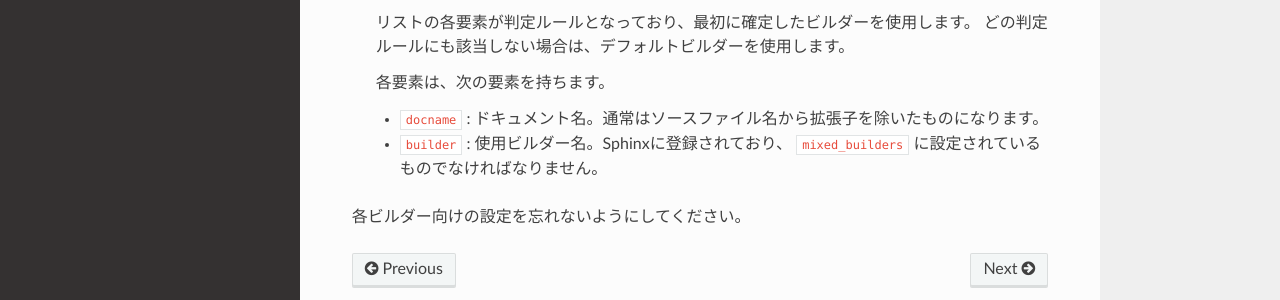
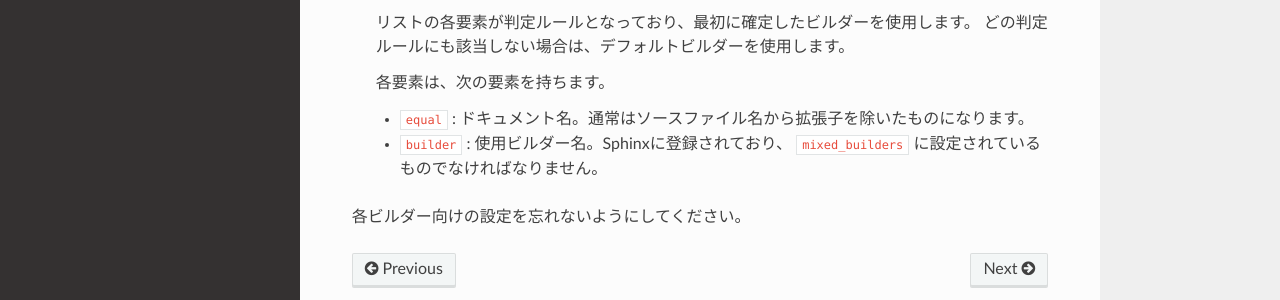
Before and after one commit to attakei-lab/sphinxcontrib-mixed-builder, a Sphinx documentation site: the page built from doc/usage.rst, in a window 1280 px wide and 900 px high, scrolled down 712 px. Shown: the part 482-782 px from the top of the window. Built offline with Sphinx 7.4.7 and the Read the Docs theme 2.0.0, drawn with Linux system fonts in a browser that asks for light colours.

Commit message:
fix!: Change rule for docname equals

```diff
--- a/README.rst
+++ b/README.rst
@@ -36,7 +36,7 @@ After configure, run ``make mixed``
    mixed_builders = ["html", "revealjs"]
    mixed_rules = [
        {
-           "file": "index",
+           "equal": "index",
            "builder": "html",
        },
        {
--- a/doc/conf.py
+++ b/doc/conf.py
@@ -45,7 +45,7 @@ revealjs_css_files = [
 mixed_builders = ["html", "revealjs"]
 mixed_rules = [
     {
-        "docname": "slides/introduction",
+        "equal": "slides/introduction",
         "builder": "revealjs",
     }
 ]
--- a/doc/usage.rst
+++ b/doc/usage.rst
@@ -49,7 +49,7 @@
 
     各要素は、次の要素を持ちます。
 
-    - ``docname`` : ドキュメント名。通常はソースファイル名から拡張子を除いたものになります。
+    - ``equal`` : ドキュメント名。通常はソースファイル名から拡張子を除いたものになります。
     - ``builder`` : 使用ビルダー名。Sphinxに登録されており、 ``mixed_builders`` に設定されているものでなければなりません。
 
 
```
Also changed, not shown: 1 other file.
